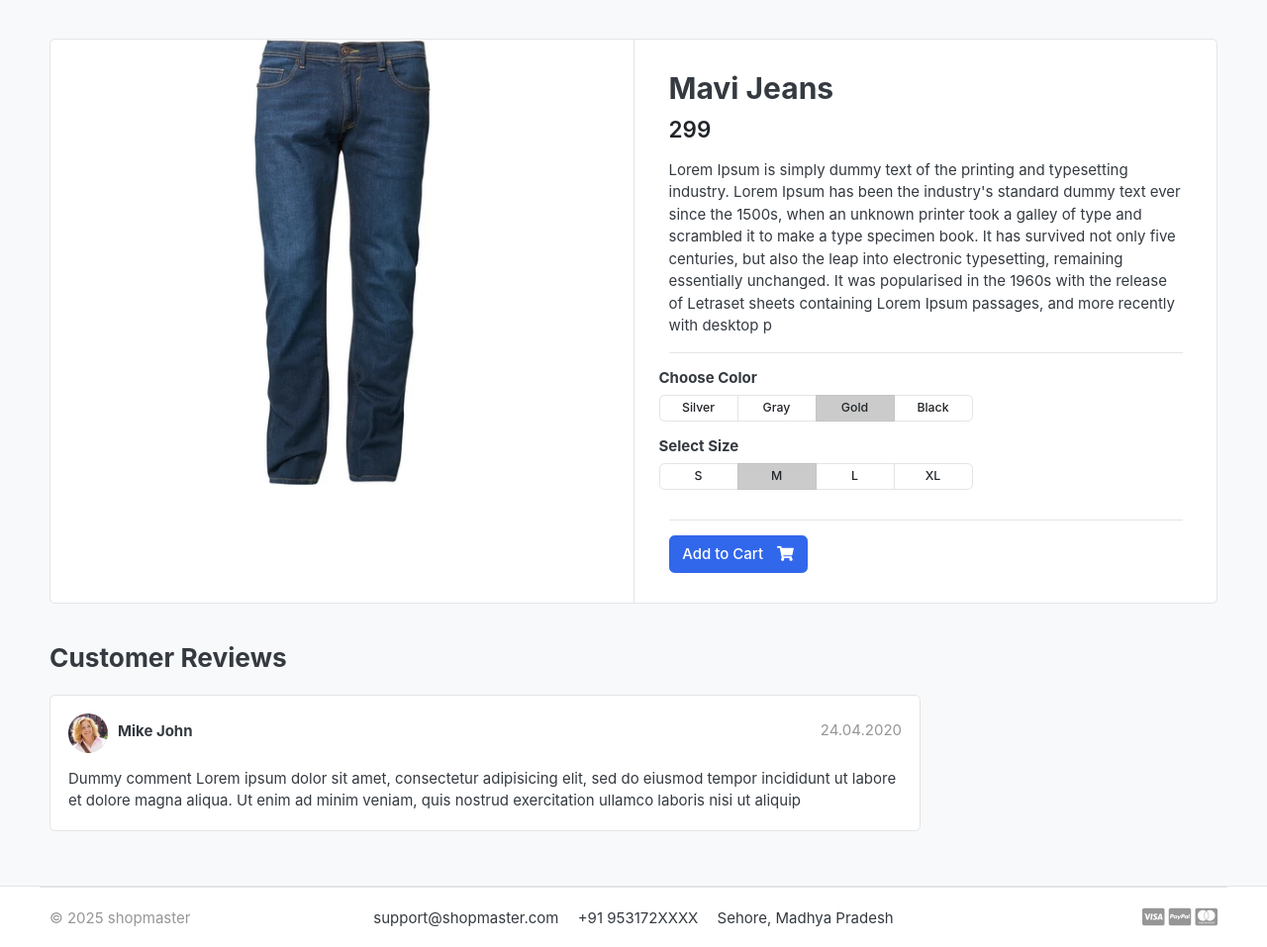
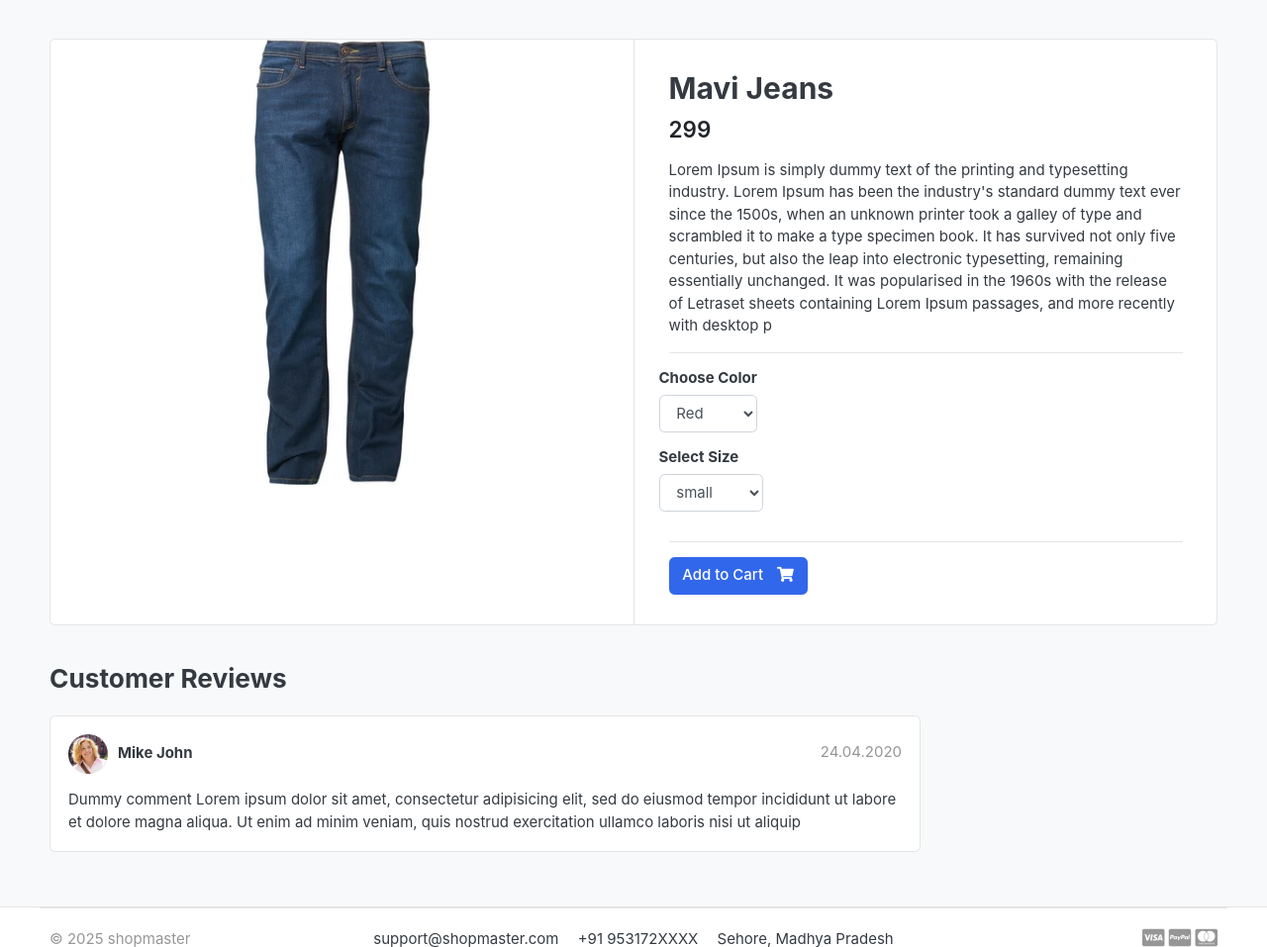
Before and after one commit to RandomSummer/shopmaster, a Django app: a page that uses templates/store/product_detail.html in a window 1280 px wide. Shown: the part 119-1076 px from the top of the page at 99% size. Run offline with Django 5.2, Linux system fonts and the light colour scheme; data comes from the database, SQL or seed files in the repository; both versions use the stored data as it was after the commit; some libraries are stand-ins or nearby versions; some web fonts are replaced.

Commit message:
creating variations

```diff
--- a/carts/views.py
+++ b/carts/views.py
@@ -14,6 +14,11 @@ def _cart_id(request): # _ for private fuctions
     return cart
 
 def add_cart(request, product_id):
+    color = request.GET['color']
+    size = request.GET['size']
+    return HttpResponse(color+ ' '+size)
+    exit()
+
     product = Product.objects.get(id=product_id) # get the product
     try:
         cart = Cart.objects.get(cart_id=_cart_id(request))
--- a/templates/store/product_detail.html
+++ b/templates/store/product_detail.html
@@ -15,6 +15,8 @@
             </article> <!-- gallery-wrap .end// -->
           </aside>
           <main class="col-md-6 border-left">
+
+            <form action="{% url 'add_cart' single_product.id %}" method="GET">
             <article class="content-body">
               <h2 class="title">{{ single_product.product_name }}</h2>
 
@@ -28,23 +30,21 @@
               <div class="row">
                 <div class="item-option-select">
                   <h6>Choose Color</h6>
-                  <div class="btn-group btn-group-sm btn-group-toggle" data-toggle="buttons">
-                    <label class="btn btn-light"><input type="radio" name="radio_color" />Silver</label>
-                    <label class="btn btn-light"><input type="radio" name="radio_color" />Gray</label>
-                    <label class="btn btn-light active"><input type="radio" name="radio_color checked" />Gold</label>
-                    <label class="btn btn-light"><input type="radio" name="radio_color" />Black</label>
-                  </div>
+                  <select name="color" class="form-control">
+                    <option value="red">Red</option>
+                    <option value="yellow">Yellow</option>
+                    <option value="Blue">Blue</option>
+                  </select>
                 </div>
               </div> <!-- row.// -->
               <div class="row">
                 <div class="item-option-select">
                   <h6>Select Size</h6>
-                  <div class="btn-group btn-group-sm btn-group-toggle" data-toggle="buttons">
-                    <label class="btn btn-light"><input type="radio" name="radio_color" />S</label>
-                    <label class="btn btn-light active"><input type="radio" name="radio_color" checked />M</label>
-                    <label class="btn btn-light"><input type="radio" name="radio_color" />L</label>
-                    <label class="btn btn-light"><input type="radio" name="radio_color" />XL</label>
-                  </div>
+                  <select name="size" class="form-control">
+                    <option value="small">small</option>
+                    <option value="medium">Medium</option>
+                    <option value="large">Large</option>
+                  </select>
                 </div>
               </div> <!-- row.// -->
               <hr />
@@ -56,10 +56,11 @@
                   <a href="" class="btn btn-success"><span class="text">Added to Cart</span> <i class="fas fa-check"></i></a>
                   <a href="{% url 'cart'%}" class="btn btn-outline-primary"><span class="text">View in Cart</span> <i class="fas fa-eye"></i></a>
                 {% else %}
-                  <a href="{% url 'add_cart' single_product.id %}" class="btn btn-primary"><span class="text">Add to Cart</span> <i class="fas fa-shopping-cart"></i></a>
+                  <button type="submit" class="btn btn-primary"><span class="text">Add to Cart</span> <i class="fas fa-shopping-cart"></i></button>
                 {% endif %}
               {% endif %}
             </article> <!-- product-info-aside .// -->
+            </form>
           </main> <!-- col.// -->
         </div> <!-- row.// -->
       </div> <!-- card.// -->
```
Also changed, not shown: db.sqlite3.
